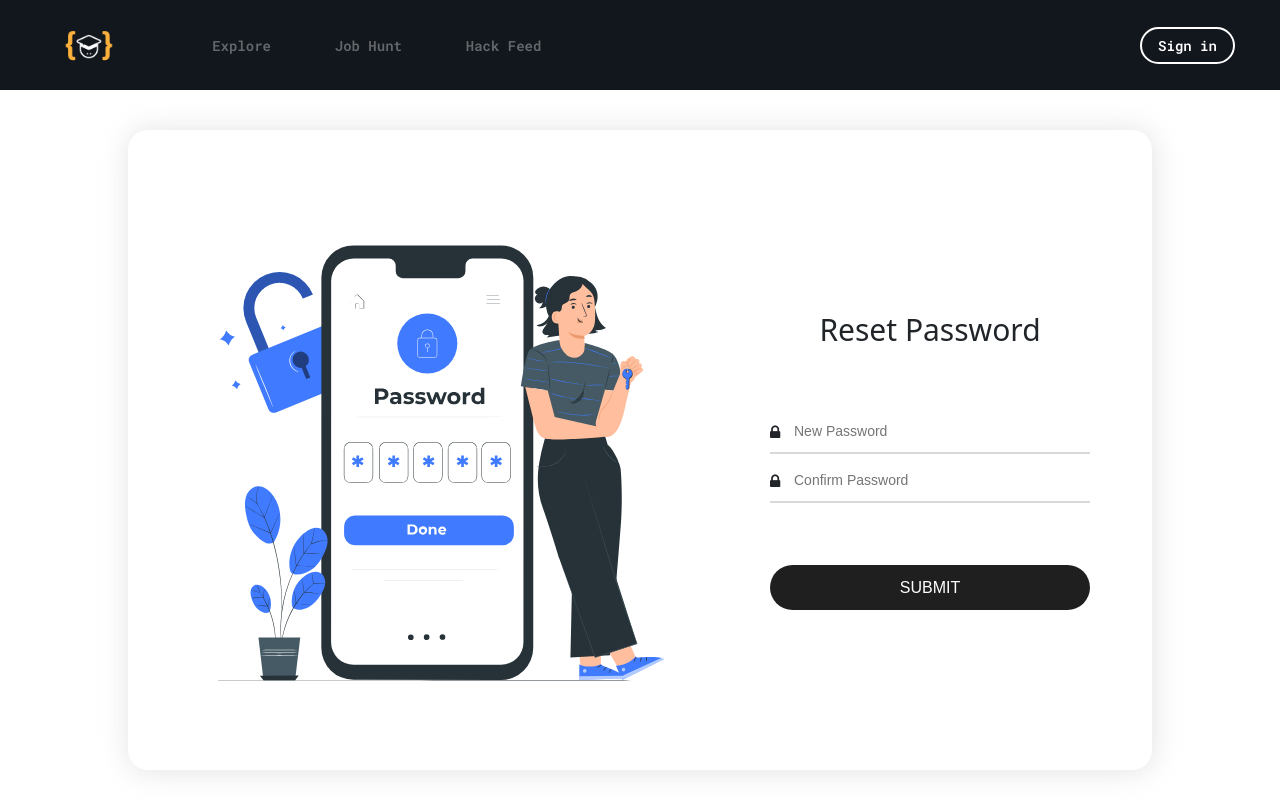
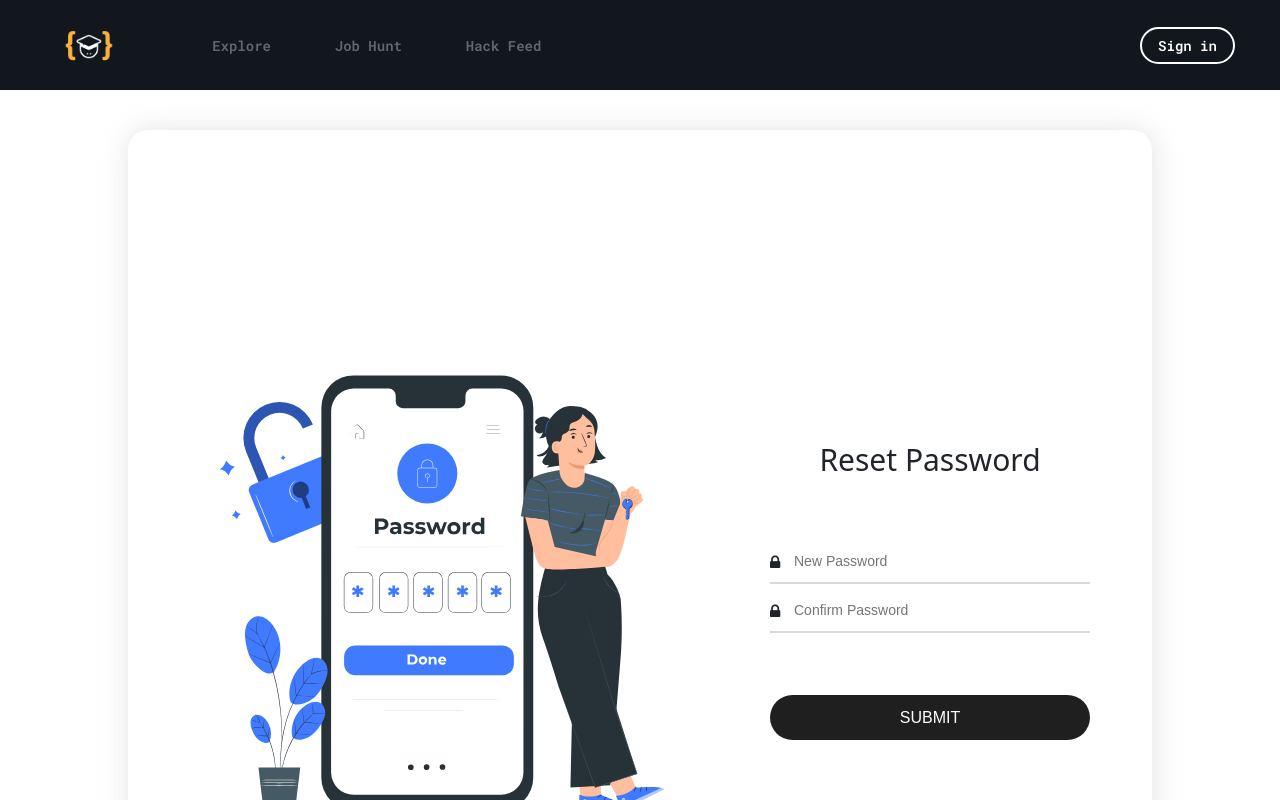
Before and after one commit to CSwala/CSwala-website, a React (Create React App) app: page /reset in a window 1280 px wide. Shown: the top 800 px of the page. Built offline with nearby package versions, Linux system fonts and the light colour scheme.

Commit message:
Fix ExploreLoadTime, extra bugs

```diff
--- a/src/pages/ForgetPassword/Forget.jsx
+++ b/src/pages/ForgetPassword/Forget.jsx
@@ -5,7 +5,7 @@ import forget from "../../assets/forget-pass/forget.png";
 
 const Forget = () => {
   return (
-    <div className="container">
+    <div className="container-ctm-forget container">
       <div className="illustration_img">
         <img src={forget} width="500px" height="500px"></img>
       </div>
--- a/src/pages/ForgetPassword/forget.css
+++ b/src/pages/ForgetPassword/forget.css
@@ -4,11 +4,11 @@
   box-sizing: border-box;
 }
 
-.container {
+.container-ctm-forget {
   margin: 40px auto !important;
-  min-height: 500px;
+  min-height: 600px;
   width: 80vw;
-  height: 80vh;
+  height: 70vh;
   display: flex;
   flex-direction: row;
   justify-content: center;
--- a/src/pages/Home/Home.jsx
+++ b/src/pages/Home/Home.jsx
@@ -1,4 +1,4 @@
-import React  from "react";
+import React, { useEffect } from "react";
 import MetaComponent from "../../seo/MetaComponent";
 import metaData from "../../seo/metaData";
 
@@ -9,6 +9,24 @@ import Landing from "./sections/Landing";
 import style from "./home.module.scss";
 
 function Home() {
+  const getData = () => {
+    fetch("https://api.cswaala.in/v1/cs", {
+      headers: {
+        "Content-Type": "application/json",
+        Accept: "application/json",
+      },
+    })
+      .then((response) => {
+        return response.json();
+      })
+      .then((myJson) => {
+        sessionStorage.setItem("store", JSON.stringify(myJson.Resources));
+      });
+  };
+  useEffect(() => {
+    getData();
+  }, []);
+
   return (
     <div className={style.root}>
       <MetaComponent
--- a/src/pages/Login/Login.jsx
+++ b/src/pages/Login/Login.jsx
@@ -5,7 +5,7 @@ import loginIllustartion from "../../assets/socialmedia/login.png";
 
 export default function Login() {
   return (
-    <div className="container">
+    <div className="container-ctm-login container">
       <div className="illustration_img">
         <img src={loginIllustartion}></img>
       </div>
--- a/src/pages/Login/login.css
+++ b/src/pages/Login/login.css
@@ -4,10 +4,10 @@
   box-sizing: border-box;
 }
 
-.container {
+.container-ctm-login {
   margin: 40px auto !important;
-
   width: 70vw;
+  min-height: 800px;
   height: 70vh;
   display: flex;
   flex-direction: row;
@@ -21,10 +21,9 @@
   -moz-box-shadow: 1px 1px 28px 1px rgba(179, 179, 179, 0.36);
   /* border: 1px solid purple; */
 }
-
 .illustration_img img {
   width: 30vw;
-  height: 60vh;
+  height: 100%;
   margin-right: 20px;
   /* border: 2px solid blue; */
   /* border: 2px solid rgb(150, 151, 86); */
@@ -52,6 +51,7 @@ form {
 
 .login-content h2 {
   margin: 15px 0;
+  font-weight: bold !important;
   color: #333;
   text-transform: uppercase;
   font-size: 2.9rem;
--- a/src/pages/ResetPassword/Reset.jsx
+++ b/src/pages/ResetPassword/Reset.jsx
@@ -4,7 +4,7 @@ import "./reset.css";
 import resetIllustration from "../../assets/reset-pass/reset.svg";
 
 const Reset = () => (
-    <div className="container">
+    <div className="container-ctm-reset container">
         <div className="illustration_img">
             <img src={resetIllustration} width="500px" height="500px"></img>
         </div>
--- a/src/pages/ResetPassword/reset.css
+++ b/src/pages/ResetPassword/reset.css
@@ -4,10 +4,9 @@
   box-sizing: border-box;
 }
 
-.container {
-  min-height: 500px;
+.container-ctm-reset {
+  min-height: 900px;
   margin: 40px auto !important;
-
   width: 80vw;
   height: 80vh;
   display: flex;
```
